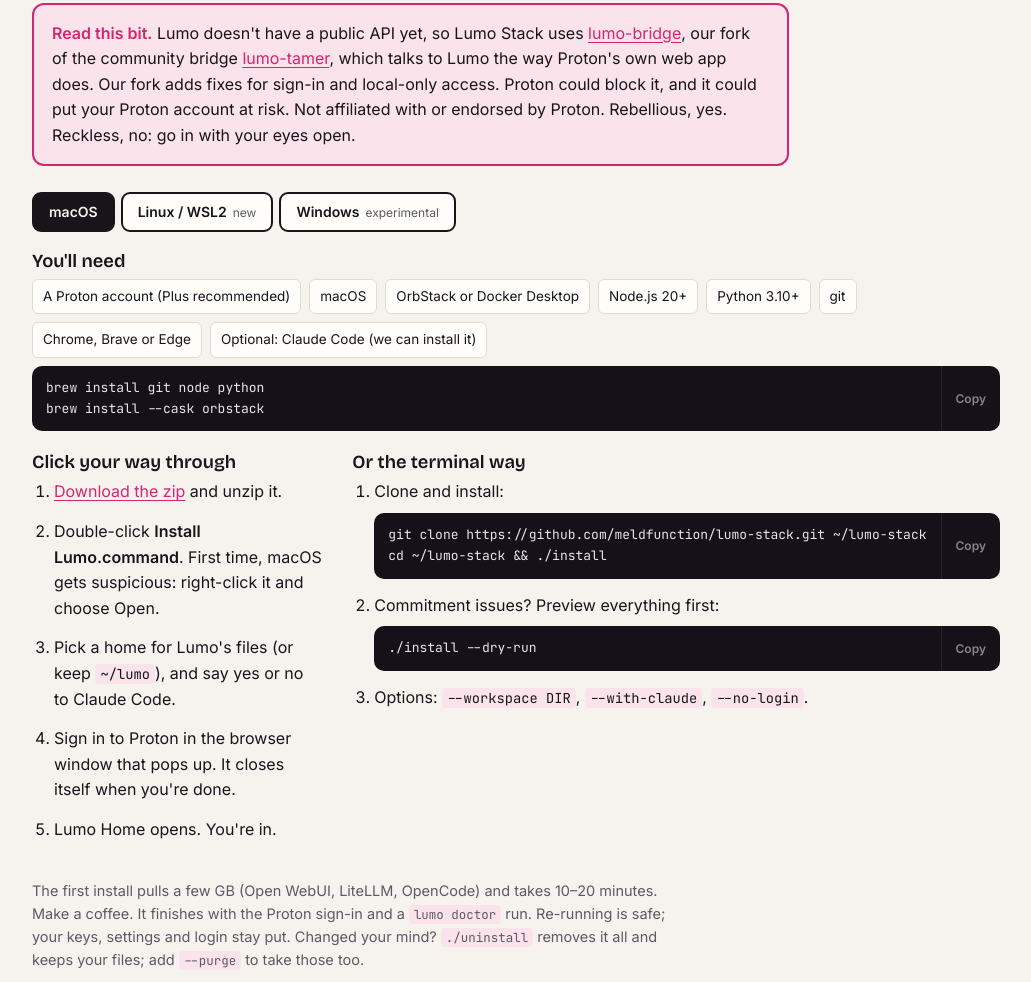
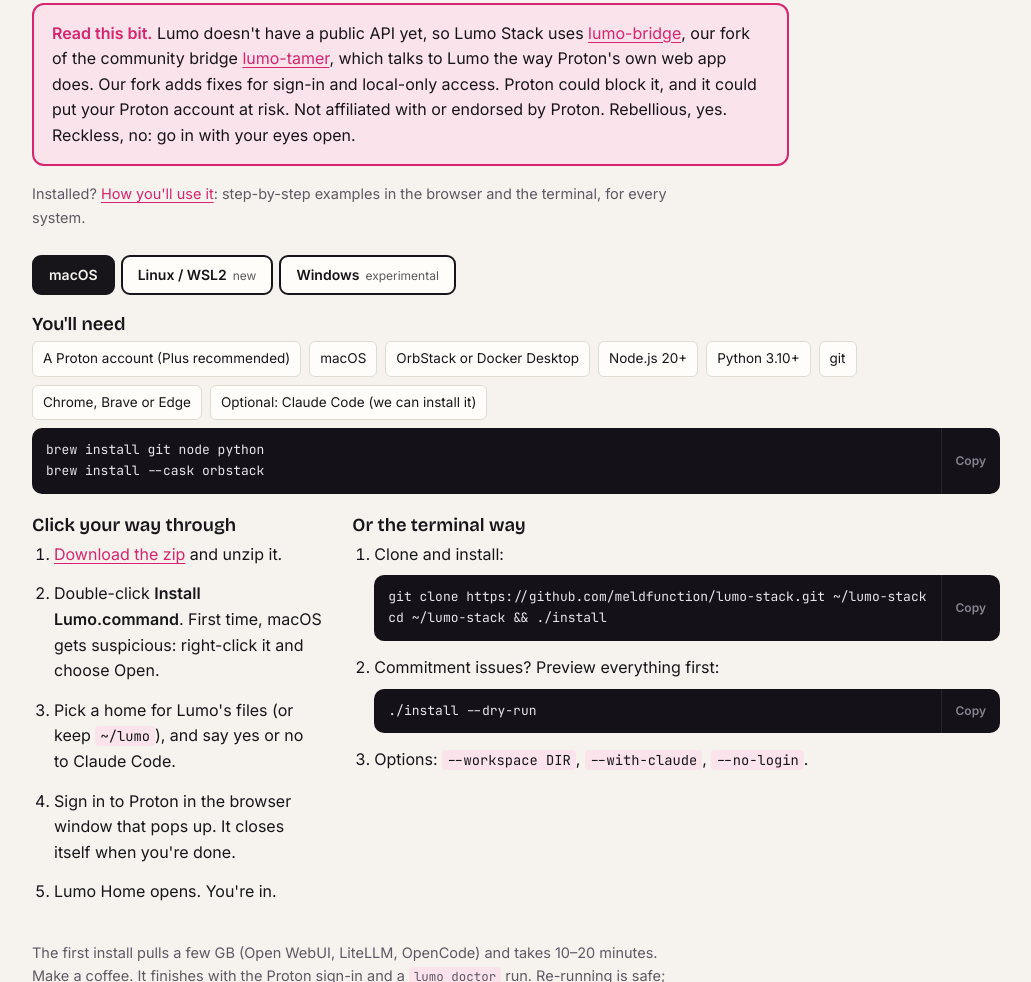
Before and after one commit to meldfunction/lumo-stack, a plain HTML site: page docs/index.html in a window 1280 px wide. Shown: the part 6727-7709 px from the top of the page, without its empty margins (124-1155 px from the left). Drawn offline with nearby package versions, Linux system fonts and the light colour scheme.

Commit message:
docs: usage flows, browser and terminal, per OS
docs/usage.md: where files go; macOS (Lumo Home + terminal), Linux/WSL2
and Windows (browser chat/coding UI, CAPTCHA browser sign-in, terminal),
with what's not there yet per OS and a troubleshooting table.
Linked from the README Commands section and the website.

Co-Authored-By: Claude Opus 5.5 <noreply@anthropic.com>

```diff
--- a/docs/index.html
+++ b/docs/index.html
@@ -386,6 +386,8 @@
 
       <div class="warn"><strong>Read this bit.</strong> Lumo doesn't have a public API yet, so Lumo Stack uses <a href="https://github.com/meldfunction/lumo-bridge" target="_blank" rel="noopener">lumo-bridge</a>, our fork of the community bridge <a href="https://github.com/ZeroTricks/lumo-tamer" target="_blank" rel="noopener">lumo-tamer</a>, which talks to Lumo the way Proton's own web app does. Our fork adds fixes for sign-in and local-only access. Proton could block it, and it could put your Proton account at risk. Not affiliated with or endorsed by Proton. Rebellious, yes. Reckless, no: go in with your eyes open.</div>
 
+      <p class="note">Installed? <a href="https://github.com/meldfunction/lumo-stack/blob/main/docs/usage.md" target="_blank" rel="noopener">How you'll use it</a>: step-by-step examples in the browser and the terminal, for every system.</p>
+
       <div class="tabs" role="tablist" aria-label="Platform">
         <button class="tab" role="tab" id="t-mac" aria-selected="true" aria-controls="p-mac">macOS</button>
         <button class="tab" role="tab" id="t-lin" aria-selected="false" aria-controls="p-lin">Linux / WSL2<span class="s">new</span></button>
```
Also changed, not shown: 2 other files.
